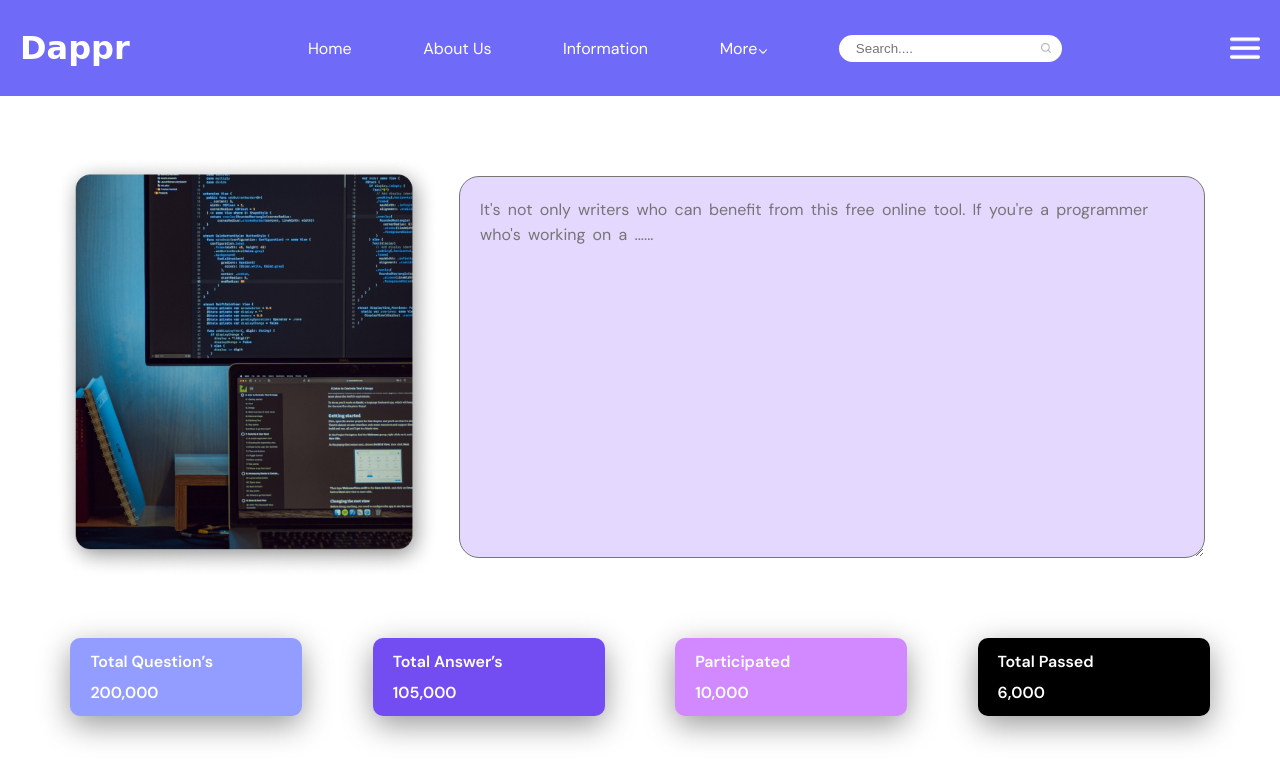
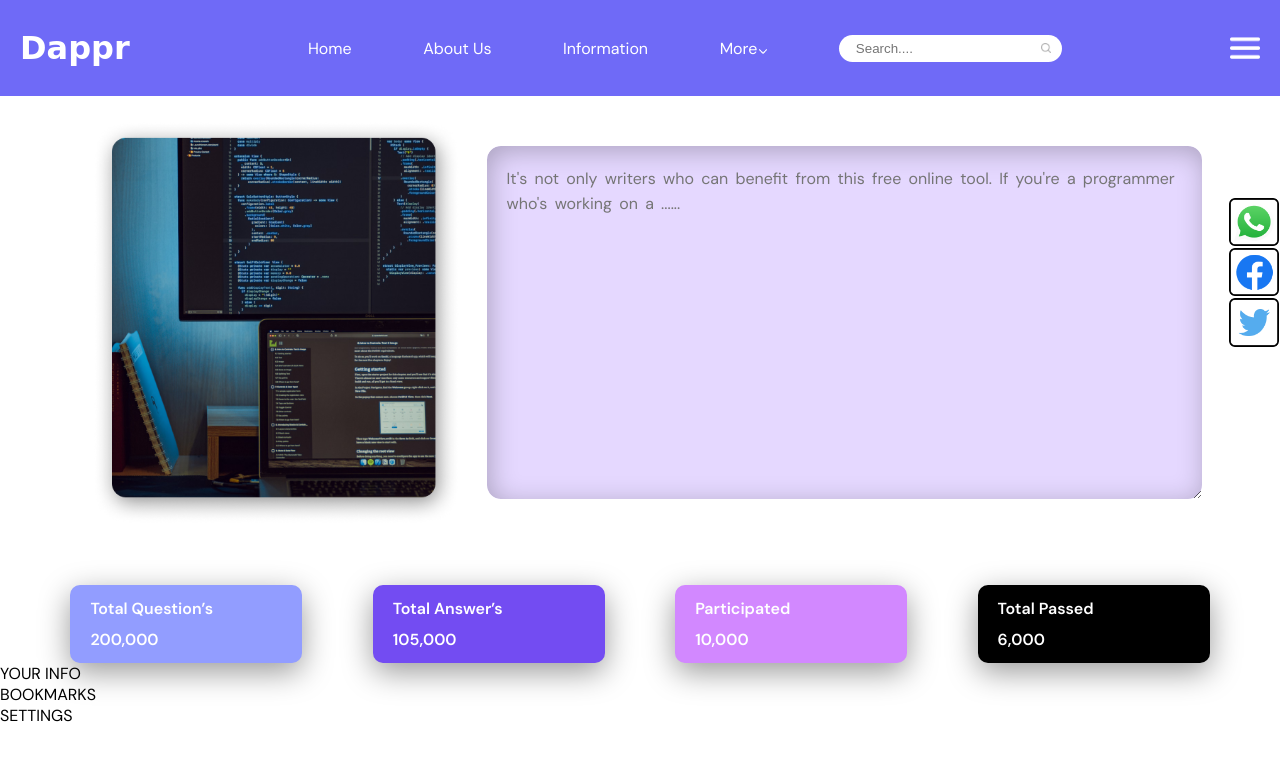
Before and after one commit to rakesh-kumar-18/micro-project-2, a plain HTML site: page index.html in a window 1280 px wide. Drawn offline with Linux system fonts and the light colour scheme; a web font is replaced by a local one.

Commit message:
complete social media icon bar

```diff
--- a/index.html
+++ b/index.html
@@ -34,6 +34,12 @@
             <img src="./images/hamburger.png" alt="Hamburger Logo">
         </nav>
 
+        <div id="side-bar">
+            <img src="./images/whatsapp-logo.png" alt="Whatsapp icon">
+            <img src="./images/facebook-logo.png" alt="Facebook icon">
+            <img src="./images/twitter-logo.png" alt="Twitter icon">
+        </div>
+
         <div id="main-section">
             <img src="./images/main-image.png" alt="Main Image">
             <textarea
@@ -59,6 +65,15 @@
             </div>
         </div>
     </header>
+
+    <div id="card">
+        <div id="btn">
+            <div id="info">YOUR INFO</div>
+            <div id="bookmark">BOOKMARKS</div>
+            <div id="setting">SETTINGS</div>
+        </div>
+        <div id="info-card"></div>
+    </div>
 </body>
 
 </html>
--- a/style.css
+++ b/style.css
@@ -1,6 +1,6 @@
 body {
     margin: 0;
-    padding: 0;
+    padding-top: 60px;
     box-sizing: border-box;
     font-family: "DM Sans", sans-serif;
 }
@@ -8,11 +8,14 @@ body {
 #navbar {
     background-color: #6F6AF7;
     color: #ffffff;
+    width: calc(100% - 40px);
     height: 12vh;
     display: flex;
     justify-content: space-between;
     align-items: center;
     padding: 0 20px;
+    position: fixed;
+    top: 0;
 }
 
 #navbar #main-text {
@@ -72,9 +75,24 @@ body {
     cursor: pointer;
 }
 
+#side-bar {
+    display: flex;
+    flex-direction: column;
+    position: sticky;
+    top: 100px;
+    float: right;
+    margin-top: 6%;
+}
+
+#side-bar>img {
+    width: 50px;
+    margin: 1px;
+    cursor: pointer;
+}
+
 #main-section {
     display: flex;
-    justify-content: center;
+    justify-content: flex-end;
     margin: 60px auto;
 }
 
@@ -87,6 +105,9 @@ body {
     background-color: #E5D8FF;
     border-radius: 20px;
     margin: 20px;
+    border: 6px solid #FFFFFF;
+    outline: none;
+    box-shadow: 3px 5px 27px 0px #00000040 inset;
 }
 
 #main-section>textarea[placeholder] {
```
